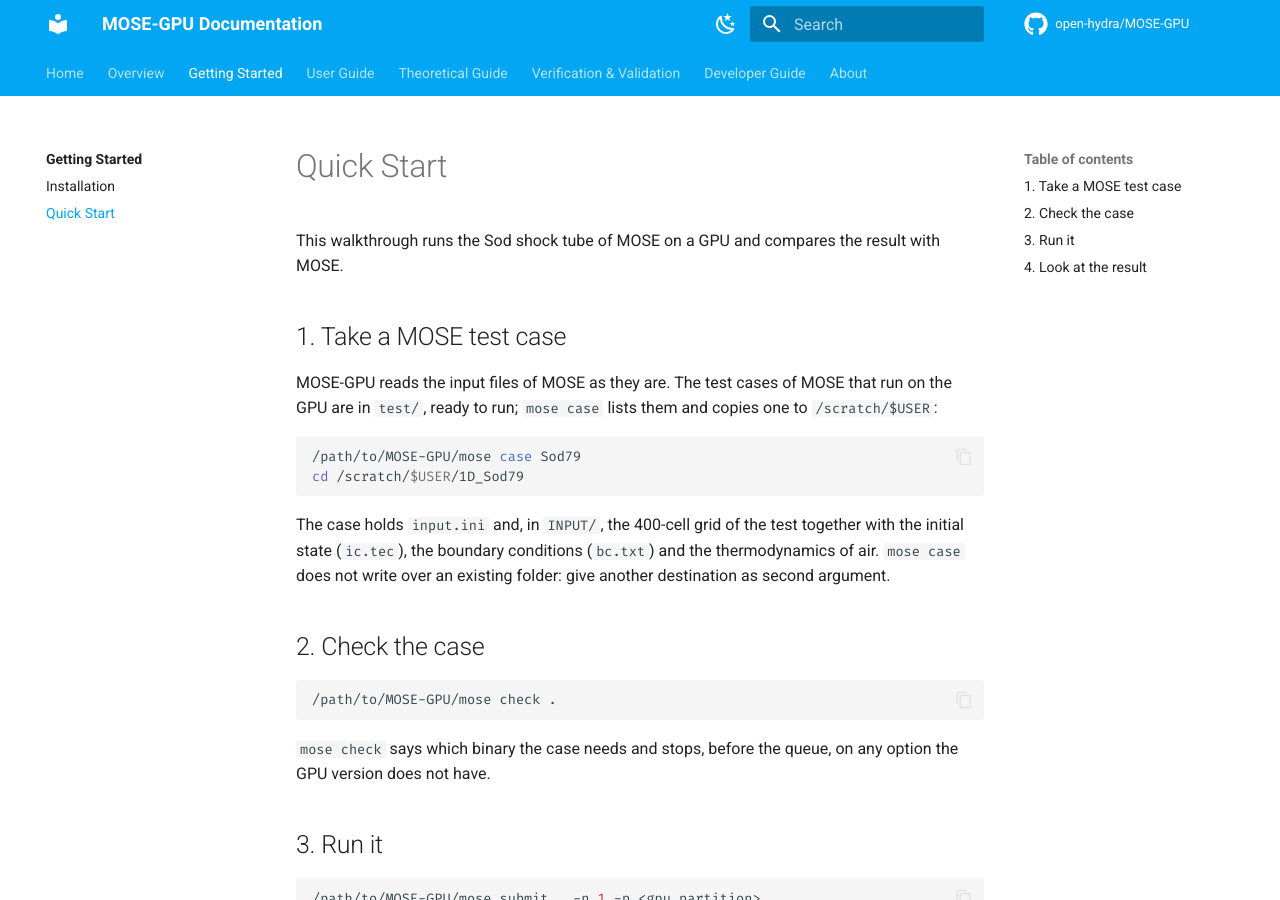
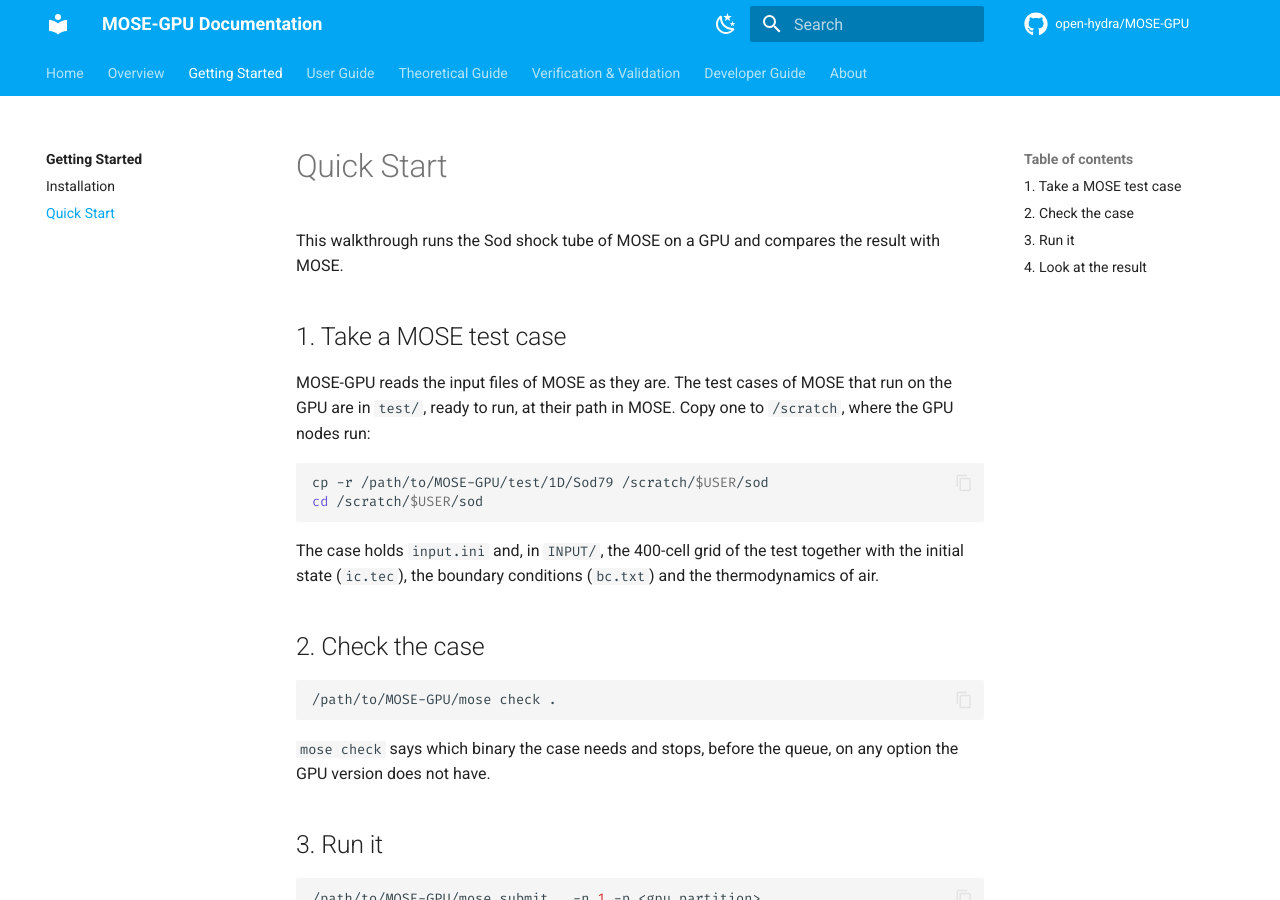
Before and after one commit to open-hydra/MOSE-GPU, an MkDocs documentation site: the page built from docs/getting-started/quick-start.md, in a window 1280 px wide and 900 px high. Built offline with MkDocs 1.6.1 and Material for MkDocs 9.7.7, drawn with Linux system fonts in a browser that asks for light colours; comment, search, counter and statistics services are not loaded.

Commit message:
mose stays a generic runner: the test cases are copied with cp
3af9b97 put the test cases inside the launcher with mose case. mose is the runner of any case, so the command goes and
the file is back to aaeaba2. The cases in test/ are ready-to-run folders, and a copy is all a run needs:

  cp -r MOSE-GPU/test/1D/Sod79 /scratch/$USER/sod && cd /scratch/$USER/sod && MOSE-GPU/mose submit .

The run job makes OUTPUT/ (mkdir -p OUTPUT in the run script of mose). MESH/ is read only for the native format
(IO_Solution.f90:128,231), which none of the three cases without a MESH folder uses (Shu-Osher, isentropic-vortex, mms).
README, quick start and test/README.md follow; docs/user/using.md is back to aaeaba2.

Checked: mose check on a plain copy of 1D/Shu-Osher (input.ini and INPUT/ only) finds nothing but the /scratch rule.
The cases and run_mose_tests.py are unchanged.

Co-Authored-By: Claude Opus 5.5 <noreply@anthropic.com>

````diff
--- a/docs/getting-started/quick-start.md
+++ b/docs/getting-started/quick-start.md
@@ -5,16 +5,15 @@ This walkthrough runs the Sod shock tube of MOSE on a GPU and compares the resul
 ## 1. Take a MOSE test case
 
 MOSE-GPU reads the input files of MOSE as they are. The test cases of MOSE that run on the GPU are in `test/`, ready to
-run; `mose case` lists them and copies one to `/scratch/$USER`:
+run, at their path in MOSE. Copy one to `/scratch`, where the GPU nodes run:
 
 ```bash
-/path/to/MOSE-GPU/mose case Sod79
-cd /scratch/$USER/1D_Sod79
+cp -r /path/to/MOSE-GPU/test/1D/Sod79 /scratch/$USER/sod
+cd /scratch/$USER/sod
 ```
 
 The case holds `input.ini` and, in `INPUT/`, the 400-cell grid of the test together with the initial state (`ic.tec`),
-the boundary conditions (`bc.txt`) and the thermodynamics of air. `mose case` does not write over an existing folder: give
-another destination as second argument.
+the boundary conditions (`bc.txt`) and the thermodynamics of air.
 
 ## 2. Check the case
 
````
Also changed, not shown: README.md (+3 -3 lines), docs/user/using.md (+0 -7 lines), 2 other files.
